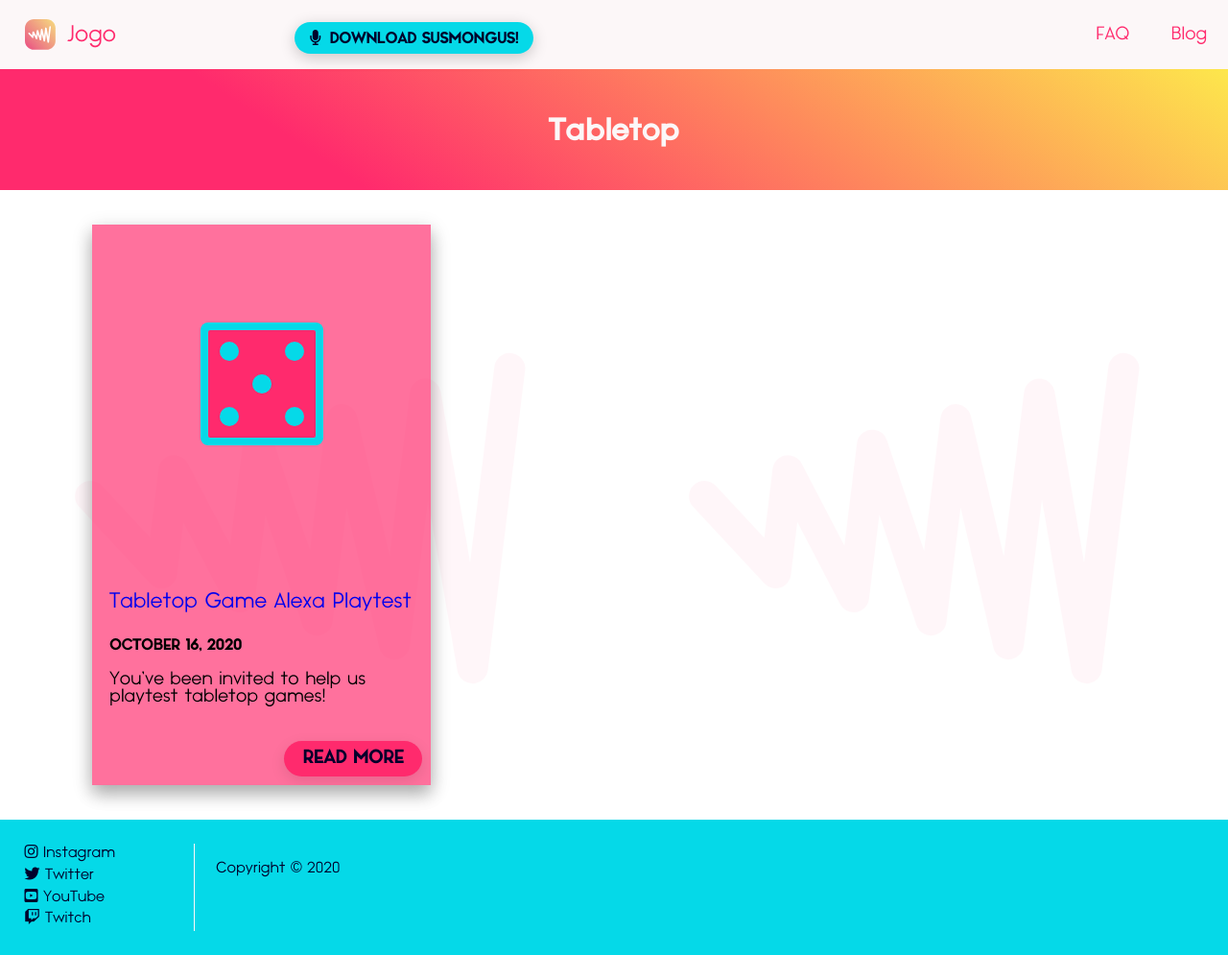
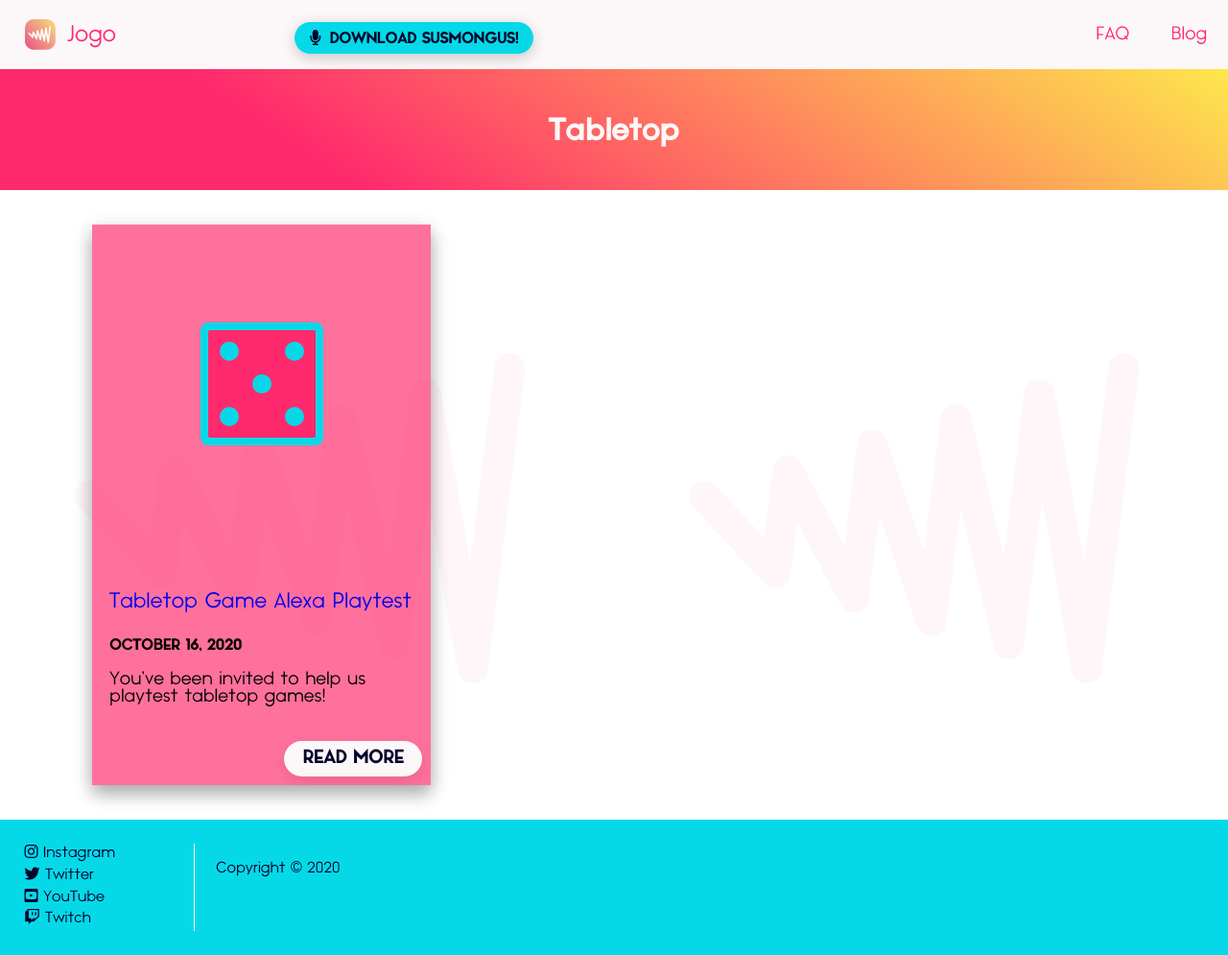
Before and after one commit to aindaco1/jogo-website, a Jekyll site: the page built from _tags/Tabletop.md, in a window 1280 px wide. Shown: the whole page at 96% size. Built offline with Jekyll 4.4.1, drawn with Linux system fonts in a browser that asks for light colours.

Commit message:
fixing mixed content hopefully again

```diff
--- a/_layouts/post.html
+++ b/_layouts/post.html
@@ -16,7 +16,7 @@
     <header class="post-header center-text">
       <img src="{{ page.image_svg }}" class='post-image img-responsive' alt="{{ page.display_title | escape }}">
       {% for tag in page.tags %}
-        <a href="/tags/{{ tag }}" class='category-name'>
+        <a href="/tags/{{ tag }}/" class='category-name'>
           {{tag | replace: "-", " " }}
         </a>&nbsp;
       {% endfor %}
--- a/assets/css/style.css
+++ b/assets/css/style.css
@@ -523,7 +523,7 @@
     display: block;
 }
 
-.blog button {
+.blog button, .tag button {
     background-color: #FCF7F8;
 }
 
```
